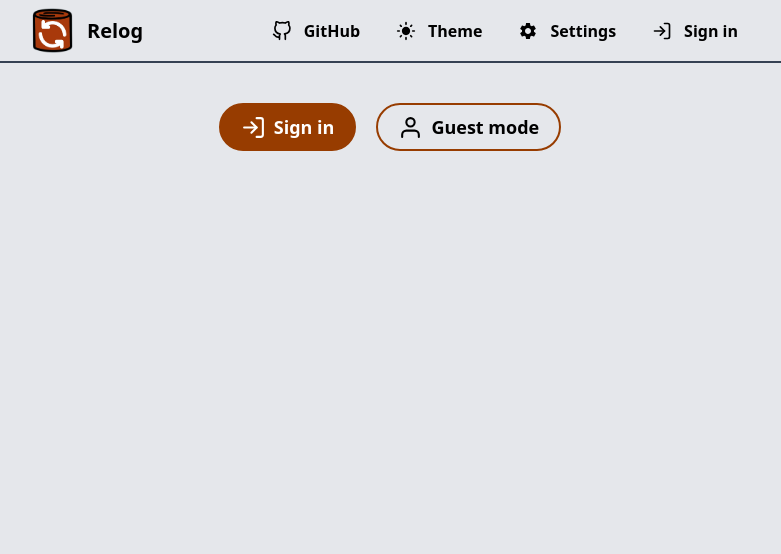
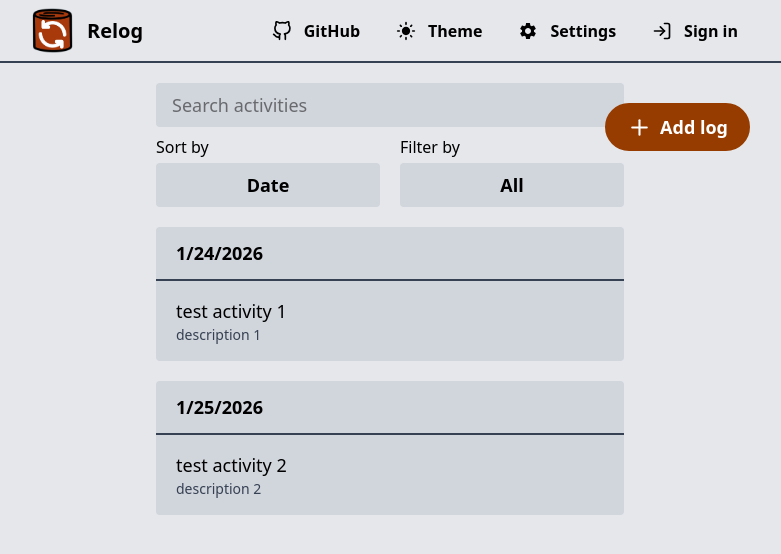
Before and after one commit to tonymac129/relog, a Next.js app: page / in a window 1280 px wide. Both pictures are taken after a click on the button "Guest mode". Shown: the top 554 px of the page, without its empty margins (250-1031 px from the left). Built offline with nearby package versions, Linux system fonts and the light colour scheme.

Commit message:
Add basic logging logic, log days, log activities, activity icons, add log button, add activity modal, search, sorting/filtering layout, data types, update styling, and fix bugs

```diff
--- /dev/null
+++ b/app/Logs.tsx
@@ -0,0 +1,20 @@
+import { DayType } from "@/types/Logs";
+import Day from "@/components/ui/Day";
+
+function Logs({ days }: { days: DayType[] }) {
+  return (
+    <div className="w-full flex flex-col gap-y-5 pb-5">
+      {days.length > 0 ? (
+        days.map((day: DayType) => {
+          return <Day key={day.id} day={day} />;
+        })
+      ) : (
+        <div className="text-center text-gray-700 dark:text-gray-300">
+          No logs added so far. Start logging by adding an activity above!
+        </div>
+      )}
+    </div>
+  );
+}
+
+export default Logs;
--- /dev/null
+++ b/app/Manage.tsx
@@ -0,0 +1,38 @@
+const componentStyles = "bg-gray-300 dark:bg-gray-900 text-lg text-black dark:text-white rounded py-2 px-4 outline-none";
+
+type ManageProps = {
+  search: string;
+  setSearch: React.Dispatch<React.SetStateAction<string>>;
+};
+
+function Manage({ search, setSearch }: ManageProps) {
+  return (
+    <div className="py-5 w-full flex flex-col items-center gap-y-2">
+      <input
+        type="text"
+        value={search}
+        onChange={(e) => setSearch(e.target.value)}
+        placeholder="Search activities"
+        className={`${componentStyles} w-full`}
+      />
+      <div className="w-full flex gap-x-5">
+        <label className="flex-1 flex flex-col gap-y-1">
+          Sort by
+          <select className={`${componentStyles} cursor-pointer appearance-none text-center px-0! py-1 font-bold`}>
+            <option value="date">Date</option>
+            <option value="name">Name</option>
+          </select>
+        </label>
+        <label className="flex-1 flex flex-col gap-y-1">
+          Filter by
+          <select className={`${componentStyles} cursor-pointer appearance-none text-center px-0! py-1 font-bold`}>
+            <option value="all">All</option>
+            <option value="starred">Starred</option>
+          </select>
+        </label>
+      </div>
+    </div>
+  );
+}
+
+export default Manage;
--- a/app/globals.css
+++ b/app/globals.css
@@ -18,3 +18,7 @@
 body {
   @apply bg-gray-200 dark:bg-gray-950;
 }
+
+.modal-open {
+  @apply overflow-hidden;
+}
--- a/app/layout.tsx
+++ b/app/layout.tsx
@@ -21,7 +21,7 @@ export default function RootLayout({
 }>) {
   return (
     <html lang="en" suppressHydrationWarning>
-      <body className={`${inter.variable} antialiased`}>
+      <body className={`${inter.variable} antialiased`} suppressHydrationWarning>
         <Theme>
           <Nav />
           {children}
--- a/app/page.tsx
+++ b/app/page.tsx
@@ -1,23 +1,146 @@
 "use client";
 
-import { FiLogIn, FiUser } from "react-icons/fi";
+import type { ActivityType, DayType } from "@/types/Logs";
+import { FiLogIn, FiPlus, FiUser } from "react-icons/fi";
+import { useState, useEffect, useMemo } from "react";
 import Button from "@/components/ui/Button";
+import Manage from "./Manage";
+import Logs from "./Logs";
+import Modal from "@/components/ui/Modal";
+
+const inputStyles = "rounded bg-gray-300 dark:bg-gray-900 outline-none py-2 px-4 text-lg";
 
 export default function Page() {
+  const [guestMode, setGuestMode] = useState<boolean>(false);
+  const [search, setSearch] = useState<string>("");
+  const [logs, setLogs] = useState<DayType[]>([
+    {
+      id: "saldkfj",
+      date: new Date(),
+      activities: [{ id: "asdf", title: "test activity 1", description: "description 1", date: new Date() }],
+    },
+    {
+      id: "asdf",
+      date: new Date("1/25/26"),
+      activities: [{ id: "sadf", title: "test activity 2", description: "description 2", date: new Date() }],
+    },
+  ]);
+  const [logModalOpen, setLogModalOpen] = useState<boolean>(false);
+  const [newActivity, setNewActivity] = useState<ActivityType>({
+    id: crypto.randomUUID(),
+    title: "",
+    description: "",
+    date: new Date(),
+  });
+  const displayedLogs = useMemo<DayType[]>(() => {
+    return logs
+      .map((log) => ({
+        ...log,
+        activities: log.activities.filter((activity) =>
+          activity.title.toLocaleLowerCase().includes(search.trim().toLocaleLowerCase()),
+        ),
+      }))
+      .filter((log) => log.activities.length > 0);
+  }, [logs, search]);
+
+  useEffect(() => {
+    setGuestMode(() => {
+      if (typeof window !== "undefined") {
+        return JSON.parse(sessionStorage.getItem("relog-guest")!) || false;
+      }
+      return false;
+    });
+  }, []);
+
+  useEffect(() => {
+    if (logModalOpen) {
+      document.body.classList.add("modal-open");
+    } else {
+      document.body.classList.remove("modal-open");
+    }
+    setNewActivity({
+      id: crypto.randomUUID(),
+      title: "",
+      description: "",
+      date: new Date(),
+    });
+  }, [logModalOpen]);
+
+  function handleAddLog() {
+    setLogModalOpen(true);
+  }
+
   function handleSignIn() {
     console.log("Signed in");
   }
 
+  function handleGuest() {
+    setGuestMode(true);
+    if (typeof window !== "undefined") {
+      sessionStorage.setItem("relog-guest", "true");
+    }
+  }
+
+  function handleLog() {
+    const newLogs = [...logs];
+    newLogs[1].activities.push(newActivity);
+    setLogs(newLogs);
+    setLogModalOpen(false);
+  }
+
   return (
-    <div className="w-full px-70 py-10">
+    <div className="w-full px-70 flex justify-center relative">
+      {guestMode ? (
+        <div className="w-[65%]  flex flex-col items-center">
+          <div className="absolute right-70 top-10">
+            <Button primary={true} onclick={handleAddLog}>
+              <FiPlus size={25} /> Add log
+            </Button>
+          </div>
+          <Manage search={search} setSearch={setSearch} />
+          <Logs days={displayedLogs} />
+          {logModalOpen && (
+            <Modal close={() => setLogModalOpen(false)}>
+              <div className="flex flex-col gap-y-5">
+                <h2 className="text-center text-black dark:text-white font-bold text-2xl">Log Activity</h2>
+                <input
+                  type="text"
+                  placeholder="Title"
+                  value={newActivity.title}
+                  onChange={(e) => setNewActivity({ ...newActivity, title: e.target.value })}
+                  className={inputStyles}
+                />
+                <input
+                  type="date"
+                  value={`${newActivity.date.getFullYear()}-${newActivity.date.getMonth()}-${newActivity.date.getDate()}`}
+                  onChange={(e) => setNewActivity({ ...newActivity, date: new Date(e.target.value) })}
+                  className={inputStyles}
+                />
+                <input
+                  type="text"
+                  placeholder="Description"
+                  value={newActivity.description}
+                  onChange={(e) => setNewActivity({ ...newActivity, description: e.target.value })}
+                  className={inputStyles}
+                />
+                <Button primary={true} onclick={handleLog}>
+                  Add activity
+                </Button>
+              </div>
+            </Modal>
+          )}
+          {/*TODO: add animation for modal*/}
+        </div>
+      ) : (
         <div className="flex gap-x-5 justify-center">
           <Button primary={true} onclick={handleSignIn}>
             <FiLogIn size={25} /> Sign in
           </Button>
-        <Button onclick={handleSignIn}>
+          <Button onclick={handleGuest}>
             <FiUser size={25} /> Guest mode
           </Button>
         </div>
+      )}
     </div>
   );
 }
--- a/components/layout/Nav.tsx
+++ b/components/layout/Nav.tsx
@@ -13,7 +13,7 @@ function Nav() {
   const { theme, setTheme } = useTheme();
 
   return (
-    <nav className="w-full px-70 flex items-center justify-between gap-x-5 border-b-2 border-b-gray-700 py-2 sticky top-0">
+    <nav className="z-10 bg-gray-200 dark:bg-gray-950 w-full px-70 flex items-center justify-between gap-x-5 border-b-2 border-b-gray-700 py-2 sticky top-0">
       <div>
         <Link href="/" className="flex items-center font-bold text-xl gap-x-3">
           <Image src="/logo.png" alt="Relog logo" width={45} height={45} /> Relog
--- /dev/null
+++ b/components/ui/Activity.tsx
@@ -0,0 +1,21 @@
+import type { ActivityType } from "@/types/Logs";
+import { FaEdit, FaTrash } from "react-icons/fa";
+
+const activityIconStyles = "cursor-pointer hover:scale-110 hover:-translate-y-0.5 transition-transform!";
+
+function Activity({ activity }: { activity: ActivityType }) {
+  return (
+    <div className="py-2 relative flex items-center group">
+      <div>
+        <div className="text-lg text-black dark:text-white">{activity.title}</div>
+        <div className="text-sm text-gray-700 dark:text-gray-300">{activity.description}</div>
+      </div>
+      <div className="absolute right-0 gap-x-5 items-center flex opacity-0 group-hover:opacity-100 transition-opacity!">
+        <FaEdit size={20} title="Edit activity" className={activityIconStyles} />
+        <FaTrash size={20} title="Delete activity" className={activityIconStyles} />
+      </div>
+    </div>
+  );
+}
+
+export default Activity;
--- a/components/ui/Button.tsx
+++ b/components/ui/Button.tsx
@@ -12,7 +12,7 @@ function Button({ children, primary, onclick }: ButtonProps) {
       onClick={onclick}
       className={`${primary ? "bg-amber-800 hover:bg-amber-700 text-white" : "bg-transparent text-black dark:text-white"}
       border-2 border-amber-800 hover:border-amber-700  px-5 py-2 cursor-pointer rounded-full text-lg font-bold flex
-        items-center gap-x-2`}
+        items-center gap-x-2 justify-center`}
     >
       {children}
     </button>
--- /dev/null
+++ b/components/ui/Day.tsx
@@ -0,0 +1,19 @@
+import type { ActivityType, DayType } from "@/types/Logs";
+import Activity from "./Activity";
+
+function Day({ day }: { day: DayType }) {
+  return (
+    <div className="rounded bg-gray-300 dark:bg-gray-900">
+      <div className="text-lg font-bold text-black dark:text-white py-3 px-5 border-b-2 border-b-gray-700">
+        {new Date(day.date).toLocaleDateString()}
+      </div>
+      <div className="py-2 px-5">
+        {day.activities.map((activity: ActivityType) => {
+          return <Activity key={activity.id} activity={activity} />;
+        })}
+      </div>
+    </div>
+  );
+}
+
+export default Day;
--- /dev/null
+++ b/components/ui/Modal.tsx
@@ -0,0 +1,34 @@
+import { useEffect, useRef } from "react";
+
+type ModalProps = {
+  children: React.ReactNode;
+  close: () => void;
+};
+
+function Modal({ children, close }: ModalProps) {
+  const modalRef = useRef<HTMLDivElement>(null);
+
+  useEffect(() => {
+    const clickHandler = (e: Event) => {
+      if (!modalRef.current?.contains(e.target as Node)) {
+        close();
+      }
+    };
+
+    document.addEventListener("click", clickHandler);
+
+    return () => {
+      document.removeEventListener("click", clickHandler);
+    };
+  });
+
+  return (
+    <div className="w-screen h-screen fixed z-11 top-0 left-0 bg-gray-300/70 dark:bg-gray-900/70 backdrop-blur-sm flex justify-center items-center">
+      <div ref={modalRef} className="bg-gray-200 dark:bg-gray-950 rounded-lg py-5 px-8 w-100">
+        {children}
+      </div>
+    </div>
+  );
+}
+
+export default Modal;
--- /dev/null
+++ b/types/Logs.ts
@@ -0,0 +1,13 @@
+export type ActivityType = {
+  id: string;
+  title: string;
+  description: string;
+  date: Date;
+  starred?: boolean;
+};
+
+export type DayType = {
+  id: string;
+  activities: ActivityType[];
+  date: Date;
+};
```
Lines whose indentation alone changed are shown as unchanged.
